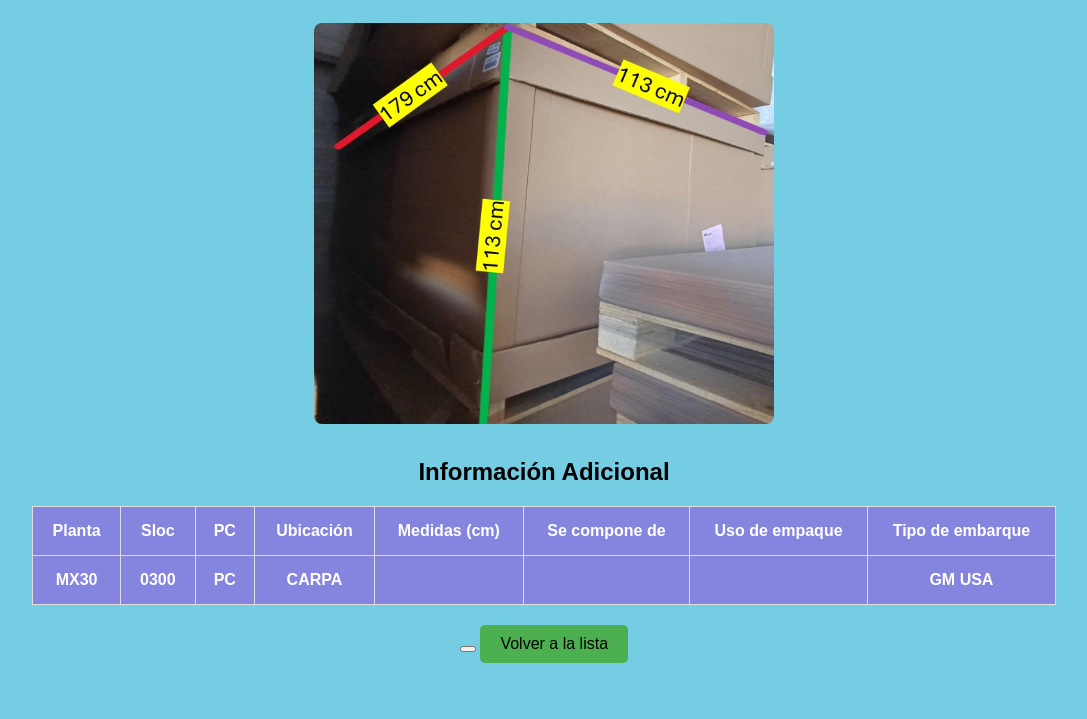
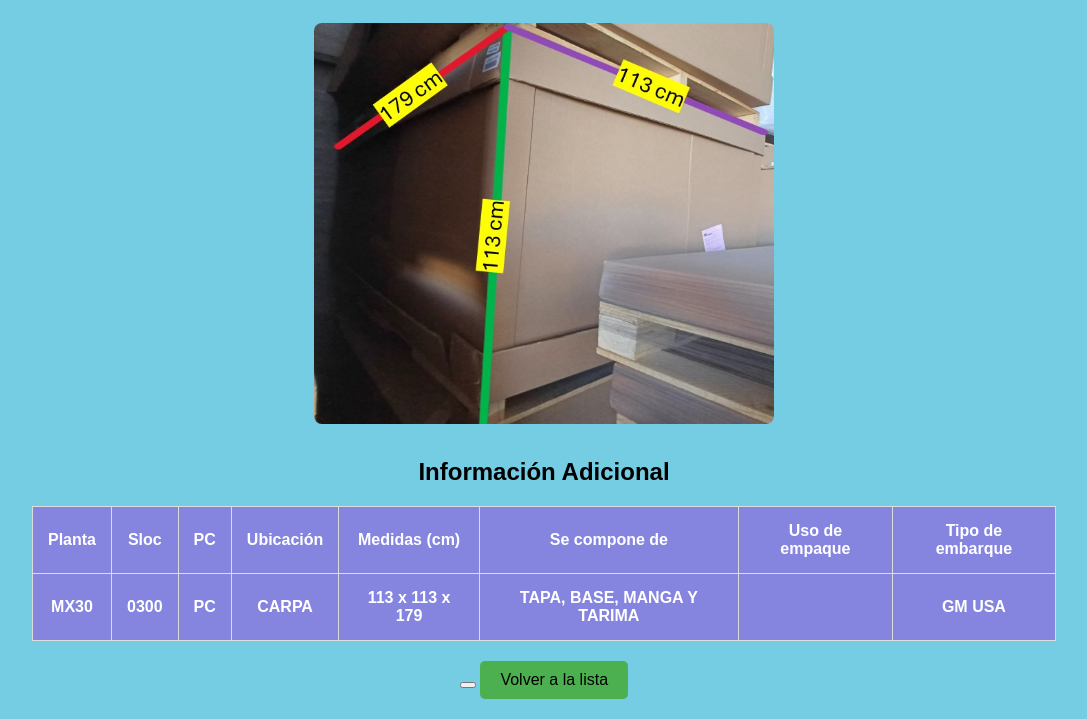
Before and after one commit to OPmobility-Empaque/EmpaqueOP, a plain HTML site: page detailspart=65100501.html in a window 1280 px wide. Shown: the part 101-820 px from the top of the page, without its empty margins (96-1183 px from the left). Drawn offline with Linux system fonts and the light colour scheme.

Commit message:
Add files via upload

```diff
--- a/detailspart=65100501.html
+++ b/detailspart=65100501.html
@@ -31,8 +31,8 @@
                     <th>0300</th>
                     <th>PC</th>
                     <th>CARPA</th>
-                    <th></th>
-                    <th></th>
+                    <th>113 x 113 x 179</th>
+                    <th>TAPA, BASE, MANGA Y TARIMA</th>
                     <th></th>
                     <th>GM USA</th>
             </tbody>
```
